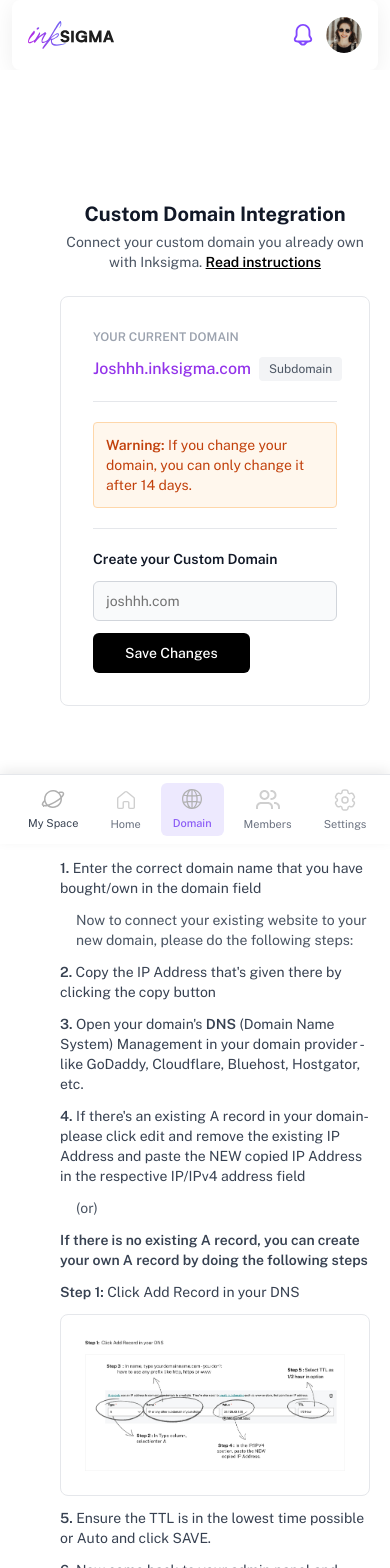
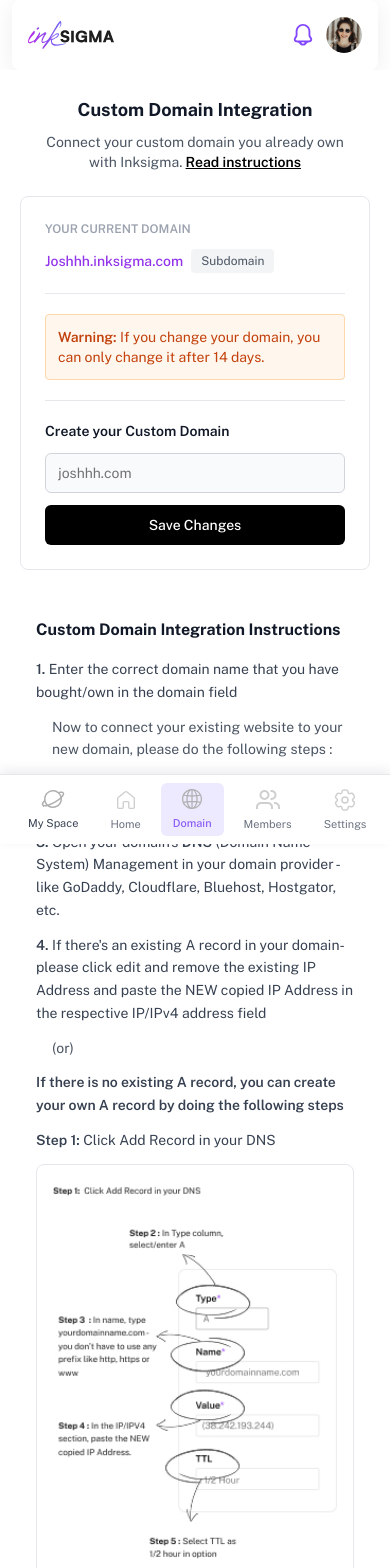
Before and after one commit to inksigmaaa/InkSigma, a Next.js app: page /domain in a window 390 px wide. Shown: the top 1568 px of the page. Built offline with nearby package versions, Linux system fonts and the light colour scheme; a web font is replaced by a local one.

Commit message:
Update domain page in mobile responsive

```diff
--- a/src/app/domain/page.jsx
+++ b/src/app/domain/page.jsx
@@ -5,20 +5,14 @@ import NavbarLoggedin from "../components/navbar/NavbarLoggedin"
 import Sidebar from "../components/sidebar/Sidebar"
 import { Button } from "@/components/ui/button"
 import { Input } from "@/components/ui/input"
-import { Copy } from "lucide-react"
 
 export default function DomainPage() {
   const [customDomain, setCustomDomain] = useState("")
   const currentDomain = "Joshhh.inksigma.com"
   const subdomain = "Subdomain"
-  const ipAddress = "192.168.1.1"
-
-  const handleCopyIP = () => {
-    navigator.clipboard.writeText(ipAddress)
-  }
 
   const handleSaveChanges = () => {
-    console.log("Saving domain:", customDomain)
+    console.log("Saving domain changes:", customDomain)
   }
 
   return (
@@ -26,26 +20,25 @@ export default function DomainPage() {
       <NavbarLoggedin />
       <Sidebar />
 
-      <div className="absolute left-1/2 -translate-x-1/2 top-[200px] w-full max-w-[1034px] z-20 px-5">
+      <div className="w-full min-h-screen md:absolute md:left-1/2 md:-translate-x-1/2 md:top-[200px] md:max-w-[1034px] z-20 px-5 md:px-5 pt-24 md:pt-0 pb-24 md:pb-0">
         <div className="ml-0 md:ml-[185px]">
-          <div className="flex flex-col items-center pl-10 pb-20">
+          <div className="flex flex-col md:pl-10 pb-8 md:pb-20">
             {/* Header */}
-            <div className="text-center mb-6">
-              <h1 className="text-xl font-bold text-gray-900 mb-1">Custom Domain Integration</h1>
-              <p className="text-sm text-gray-600">
-                Connect your custom domain you already own<br />
-                with Inksigma.{" "}
+            <div className="text-center mb-6 md:mb-6 mt-0 md:mt-0">
+              <h1 className="text-lg md:text-xl font-bold text-gray-900 mb-2">Custom Domain Integration</h1>
+              <p className="text-sm text-gray-600 px-4 md:px-0">
+                Connect your custom domain you already own with Inksigma.{" "}
                 <a href="#" className="text-black font-semibold underline">Read instructions</a>
               </p>
             </div>
 
             {/* Current Domain Section */}
-            <div className="bg-white rounded-lg border border-gray-200 p-8 space-y-5 w-full max-w-[400px] mb-20">
+            <div className="bg-white mx-auto rounded-lg border border-gray-200 p-6 md:p-8 space-y-5 w-full max-w-[400px] mb-12 md:mb-20">
               <div className="border-b border-gray-200 pb-5">
                 <h2 className="text-xs font-semibold text-gray-400 mb-3">YOUR CURRENT DOMAIN</h2>
-                <div className="flex items-center gap-2">
-                  <span className="text-purple-600 font-medium text-base">{currentDomain}</span>
-                  <span className="bg-gray-100 text-gray-600 text-xs px-2.5 py-1 rounded">{subdomain}</span>
+                <div className="flex flex-wrap items-center gap-2">
+                  <span className="text-purple-600 font-medium text-sm md:text-base break-all">{currentDomain}</span>
+                  <span className="bg-gray-100 text-gray-600 text-xs px-2.5 py-1 rounded whitespace-nowrap">{subdomain}</span>
                 </div>
               </div>
 
@@ -70,7 +63,7 @@ export default function DomainPage() {
                 />
                 <Button
                   onClick={handleSaveChanges}
-                  className="bg-black text-white hover:bg-gray-800 px-8 text-sm h-10"
+                  className="bg-black text-white hover:bg-gray-800 w-full md:w-auto px-8 text-sm h-10"
                 >
                   Save Changes
                 </Button>
@@ -78,16 +71,16 @@ export default function DomainPage() {
             </div>
 
             {/* Instructions Section */}
-            <div className="space-y-4">
-              <h2 className="text-lg font-bold text-gray-900">Custom Domain Integration Instructions</h2>
+            <div className="space-y-4 w-full max-w-[100%] px-4 md:px-0">
+              <h2 className="text-base md:text-lg font-bold text-gray-900">Custom Domain Integration Instructions</h2>
 
-              <div className="space-y-3 text-sm text-gray-700">
+              <div className="space-y-3 text-sm text-gray-700 leading-relaxed">
                 <p>
                   <span className="font-semibold">1.</span> Enter the correct domain name that you have bought/own in the domain field
                 </p>
 
-                <p className="text-gray-600 pl-4">
-                  Now to connect your existing website to your new domain, please do the following steps:
+                <p className="text-gray-600 pl-4 md:pl-4">
+                  Now to connect your existing website to your new domain, please do the following steps :
                 </p>
 
                 <p>
@@ -102,7 +95,7 @@ export default function DomainPage() {
                   <span className="font-semibold">4.</span> If there's an existing A record in your domain- please click edit and remove the existing IP Address and paste the NEW copied IP Address in the respective IP/IPv4 address field
                 </p>
 
-                <p className="text-gray-600 pl-4">(or)</p>
+                <p className="text-gray-600 pl-4 md:pl-4">(or)</p>
 
                 <p className="font-semibold">
                   If there is no existing A record, you can create your own A record by doing the following steps
@@ -112,16 +105,19 @@ export default function DomainPage() {
                   <span className="font-semibold">Step 1:</span> Click Add Record in your DNS
                 </p>
 
-                {/* Instructional Image */}
-                <div className="my-6 bg-white rounded-lg border border-gray-200 p-6">
+                {/* Instructional Image - Different for mobile and desktop/tablet */}
+                <div className="my-6 bg-white rounded-lg border border-gray-200 p-4 md:p-6">
+                  {/* Mobile Image - Only for small screens (phones) */}
+                  <img
+                    src="/images/Domain/DomainMobile.jpg"
+                    alt="DNS Configuration Steps showing steps 1-5 for adding A record"
+                    className="w-full h-auto block sm:hidden"
+                  />
+                  {/* Desktop/Tablet Image - For tablets and larger */}
                   <img
                     src="/images/Domain/Imageeess.jpg"
                     alt="DNS Configuration Steps showing steps 1-5 for adding A record"
-                    className="w-full h-auto"
-                    onError={(e) => {
-                      e.target.style.display = 'none'
-                      console.log('Image not found. Please add domain-instructions.png to /public/images/')
-                    }}
+                    className="w-full h-auto hidden sm:block"
                   />
                 </div>
 
```
Also changed, not shown: public/images/Domain/DomainMobile.jpg (added).
